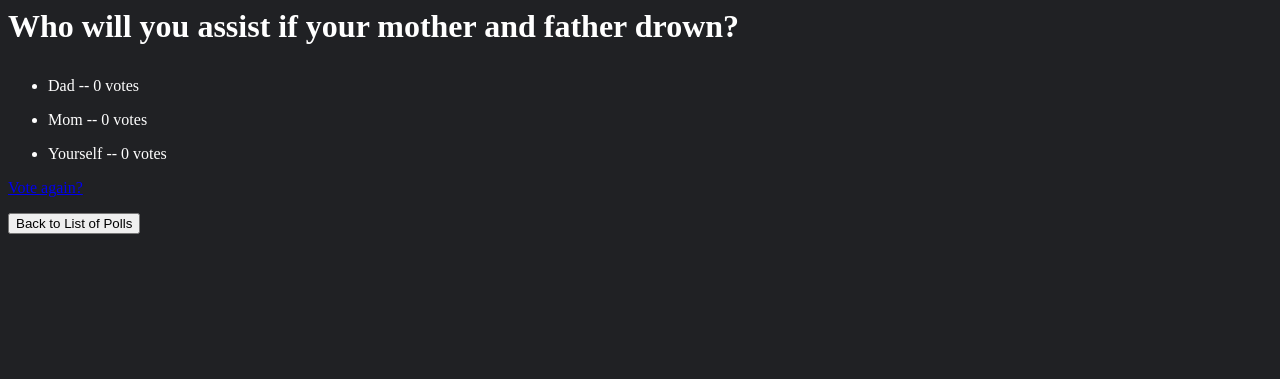
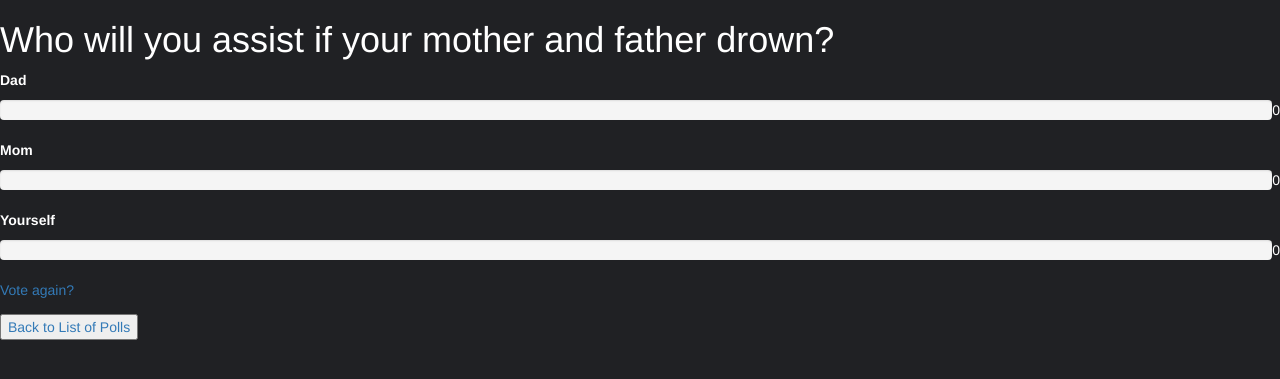
Before and after one commit to XOQDY/ku-polls, a Django app: page /polls/2/results/ in a window 1280 px wide. Shown: the top 379 px of the page. Run offline with Django 3.2, Linux system fonts and the light colour scheme; data comes from the database, SQL or seed files in the repository; some libraries are stand-ins or nearby versions.

Commit message:
Improve appearance of voting results page.

```diff
--- a/polls/templates/polls/detail.html
+++ b/polls/templates/polls/detail.html
@@ -6,10 +6,9 @@
 <form action="{% url 'polls:vote' question.id %}" method="post">
 {% csrf_token %}
 {% for choice in question.choice_set.all %}
-    <input type="radio" name="choice" id="choice{{ forloop.counter }}" value="{{ choice.id }}">
+    <button type="radio" name="choice" id="choice{{ forloop.counter }}" value="{{ choice.id }}"> VOTE</button>
     <label for="choice{{ forloop.counter }}">{{ choice.choice_text }}</label><br>
 {% endfor %}
-<input type="submit" value="Vote">
 <a href="{% url 'polls:index' %}"><button>Back to List of Polls</button></a>
 </form>
 </div>
--- a/polls/templates/polls/results.html
+++ b/polls/templates/polls/results.html
@@ -1,11 +1,25 @@
+<link href="//netdna.bootstrapcdn.com/twitter-bootstrap/2.3.2/css/bootstrap-combined.min.css" rel="stylesheet" id="bootstrap-css">
+<script src="//netdna.bootstrapcdn.com/twitter-bootstrap/2.3.2/js/bootstrap.min.js"></script>
+<script src="//code.jquery.com/jquery-1.11.1.min.js"></script>
 <body style="background-color: #202124" xmlns="http://www.w3.org/1999/html">
 <h1><p style="color: white"> {{ question.question_text }}</p></h1>
 
-<ul>
-{% for choice in question.choice_set.all %}
-    <p><li style="color: white" >{{ choice.choice_text }} -- {{ choice.votes }} vote{{ choice.votes|pluralize }}</li></p>
-{% endfor %}
-</ul>
+
+<div class="span6">
+    {% for choice in question.choice_set.all %}
+  <strong><p style="color: white"> {{ choice.choice_text }}</p></strong><span class="pull-right"><p style="color: white">{{ choice.votes }}</p></span>
+  <div class="progress progress-danger active">
+      <div class="bar" style="width: {{ choice.votes }}%;"></div>
+  </div>
+    {% endfor %}
+</div>
+
+<!--{% for choice in question.choice_set.all %}-->
+<!--    <div>-->
+<!--    <span><p><li style="color: white" >{{ choice.choice_text }} &#45;&#45; {{ choice.votes }} vote{{ choice.votes|pluralize }}</li></p></span>-->
+<!--    </div>-->
+<!--{% endfor %}-->
+
 <form>
 <a href="{% url 'polls:detail' question.id %}">Vote again?</a>
 </form>
```
